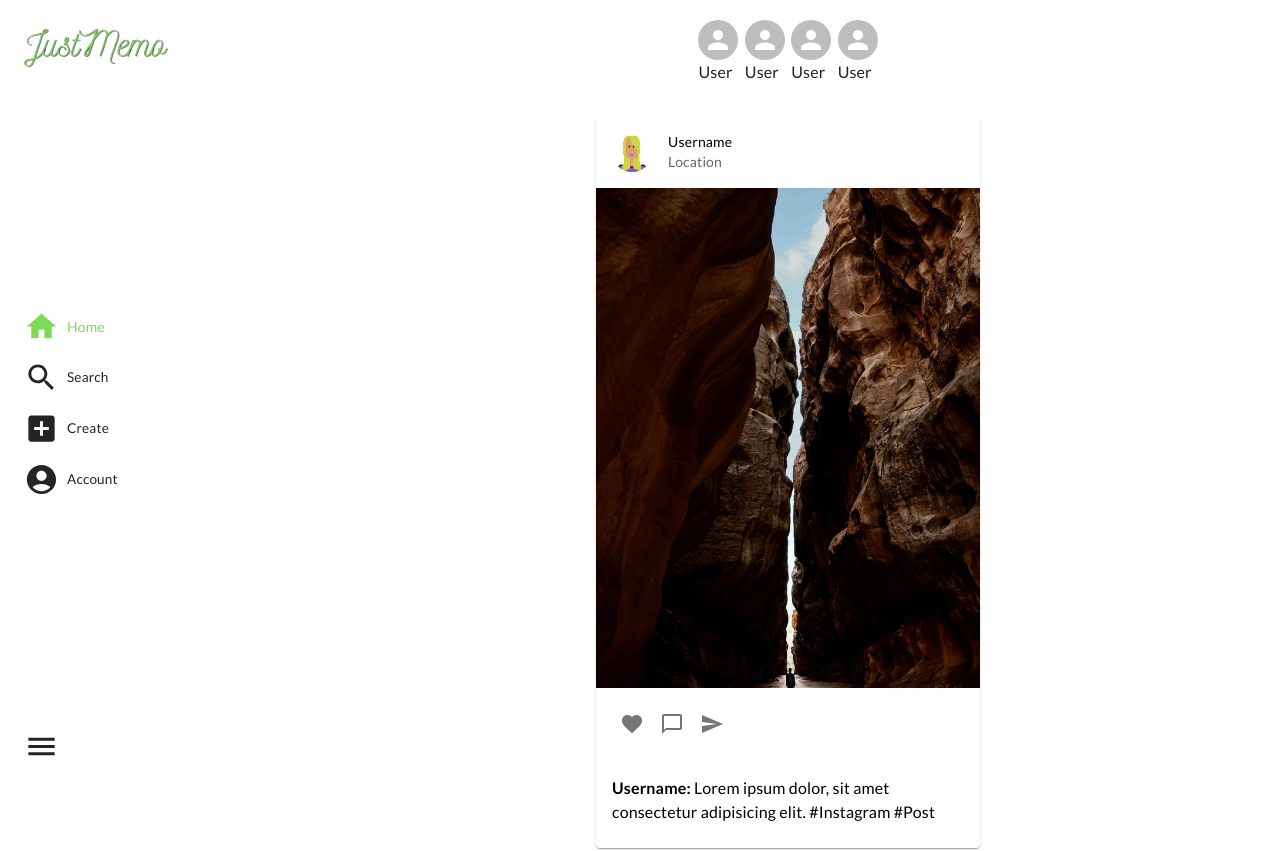
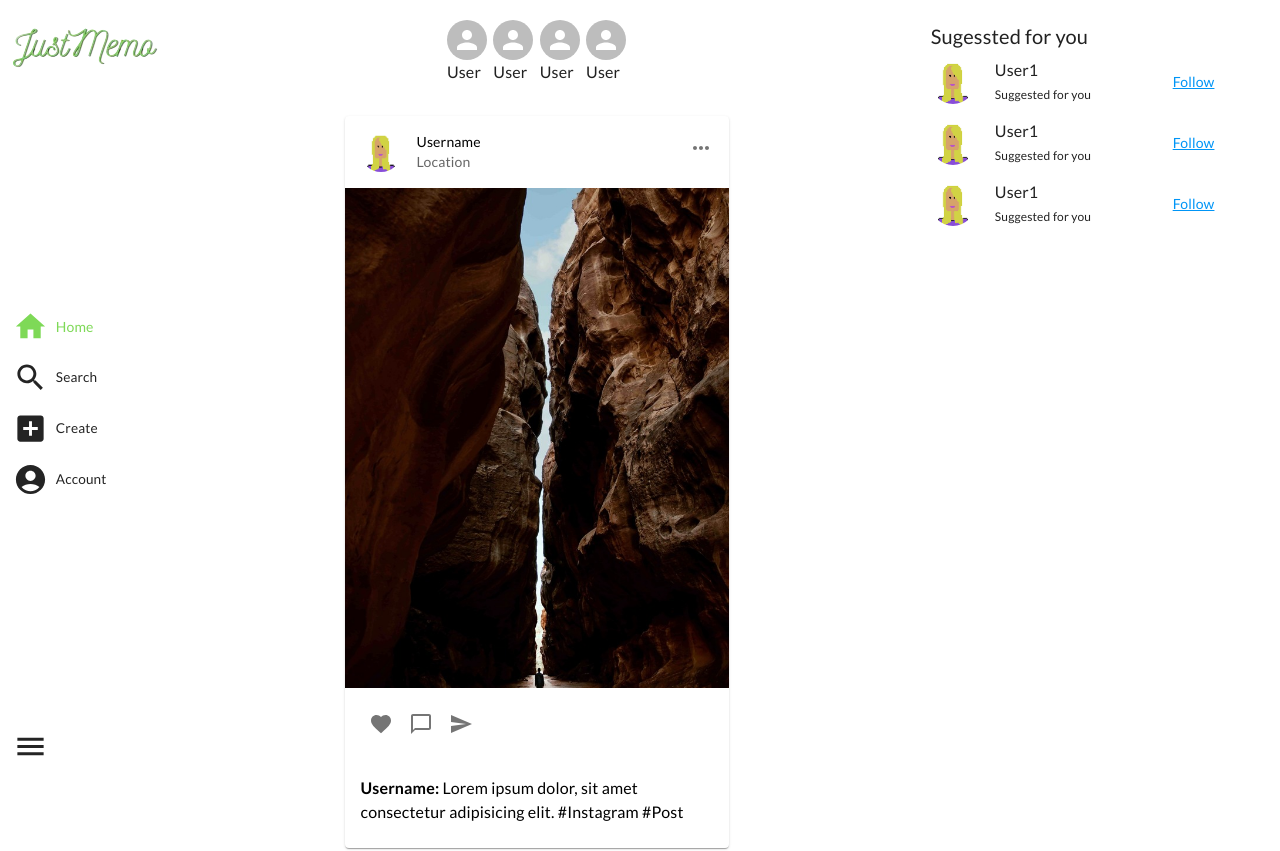
Before and after one commit to JorgeKerilima19/photogallery, a React (Vite) app: page / in a window 1280 px wide. Shown: the top 851 px of the page. Built offline with nearby package versions, Linux system fonts and the light colour scheme.

Commit message:
Left container done

```diff
--- a/src/components/Navbar.tsx
+++ b/src/components/Navbar.tsx
@@ -37,7 +37,7 @@ const Navbar = () => {
 
   return (
     <>
-      <ContainerLeft>
+      <ContainerLeft disableGutters>
         <Logo />
         <CustomBottomNavigation
           value={value}
--- a/src/components/homepage/Post.tsx
+++ b/src/components/homepage/Post.tsx
@@ -1,15 +1,21 @@
 import photo1 from "/assets/photo1.jpg";
 import user1 from "/assets/user1.jpg";
 
-import Card from "@mui/material/Card";
-import CardContent from "@mui/material/CardContent";
-import CardHeader from "@mui/material/CardHeader";
-import CardMedia from "@mui/material/CardMedia";
-import Avatar from "@mui/material/Avatar";
-import IconButton from "@mui/material/IconButton";
-import Typography from "@mui/material/Typography";
+import {Card,
+  CardContent,
+  CardHeader,
+  CardMedia,
+  Avatar,
+  IconButton,
+  Typography,} from "@mui/material";
 
-import { Favorite, ChatBubbleOutline, Send } from "@mui/icons-material";
+
+import {
+  Favorite,
+  ChatBubbleOutline,
+  Send,
+  MoreHoriz,
+} from "@mui/icons-material";
 
 export const Post = () => {
   return (
@@ -19,7 +25,11 @@ export const Post = () => {
         avatar={<Avatar src={user1} />}
         title="Username"
         subheader="Location"
-        action={<IconButton aria-label="settings" />}
+        action={
+          <IconButton aria-label="settings">
+            <MoreHoriz></MoreHoriz>
+          </IconButton>
+        }
       />
 
       {/* Image or video content */}
--- /dev/null
+++ b/src/components/homepage/Sugesstion.tsx
@@ -0,0 +1,32 @@
+import { Avatar, Card, Typography, CardContent, Box } from "@mui/material";
+
+import img1 from "/assets/user1.jpg";
+
+export const Sugesstion = () => {
+  return (
+    <Box
+      sx={{
+        display: "grid",
+        columnGap: 2,
+        rowGap: 1,
+        gridTemplateColumns: "3rem auto auto",
+        alignItems: "center",
+        padding: "0.4rem 0",
+      }}
+    >
+      <Avatar src={img1} sx={{ height: "2.75rem", width: "2.75rem" }}>
+        1
+      </Avatar>
+      <Box>
+        <Typography variant="body1">User1</Typography>
+        <Typography variant="caption">Suggested for you</Typography>
+      </Box>
+      <Typography
+        variant="body2"
+        sx={{ textDecoration: "underline", color: "#0095f6" }}
+      >
+        Follow
+      </Typography>
+    </Box>
+  );
+};
--- a/src/components/pages/Home.tsx
+++ b/src/components/pages/Home.tsx
@@ -1,10 +1,12 @@
-import { Box } from "@mui/material";
+import { Box, Hidden, Typography } from "@mui/material";
 import { UserAvatar } from "../homepage/UserAvatar";
-import { ContainerCenter } from "../../styles/styles";
+import { ContainerCenter, ContainerRight } from "../../styles/styles";
 import { Post } from "../homepage/Post";
+import { Sugesstion } from "../homepage/Sugesstion";
 
 export const HomePage = () => {
   return (
+    <>
       <ContainerCenter disableGutters>
         <Box
           display="flex"
@@ -29,5 +31,14 @@ export const HomePage = () => {
           <Post />
         </Box>
       </ContainerCenter>
+      <Hidden lgDown>
+        <ContainerRight disableGutters>
+          <Typography variant="h6">Sugessted for you</Typography>
+          <Sugesstion></Sugesstion>
+          <Sugesstion></Sugesstion>
+          <Sugesstion></Sugesstion>
+        </ContainerRight>
+      </Hidden>
+    </>
   );
 };
--- a/src/styles/styles.ts
+++ b/src/styles/styles.ts
@@ -33,6 +33,7 @@ export const ContainerLeft = styled(Container)({
   maxHeight: "95vh",
   position: "sticky",
   top: "0",
+  marginLeft: "0",
 });
 
 export const ContainerCenter = styled(Container)({
@@ -41,6 +42,10 @@ export const ContainerCenter = styled(Container)({
   flexDirection: "column",
   padding: "0 0 1rem 0.8rem",
   alignItems: "center",
+});
+
+export const ContainerRight = styled(Container)({
+  width: "55%",
 });
 
 export const CustomBottomNavigation = styled(BottomNavigation)({
```
Lines whose indentation alone changed are shown as unchanged.
